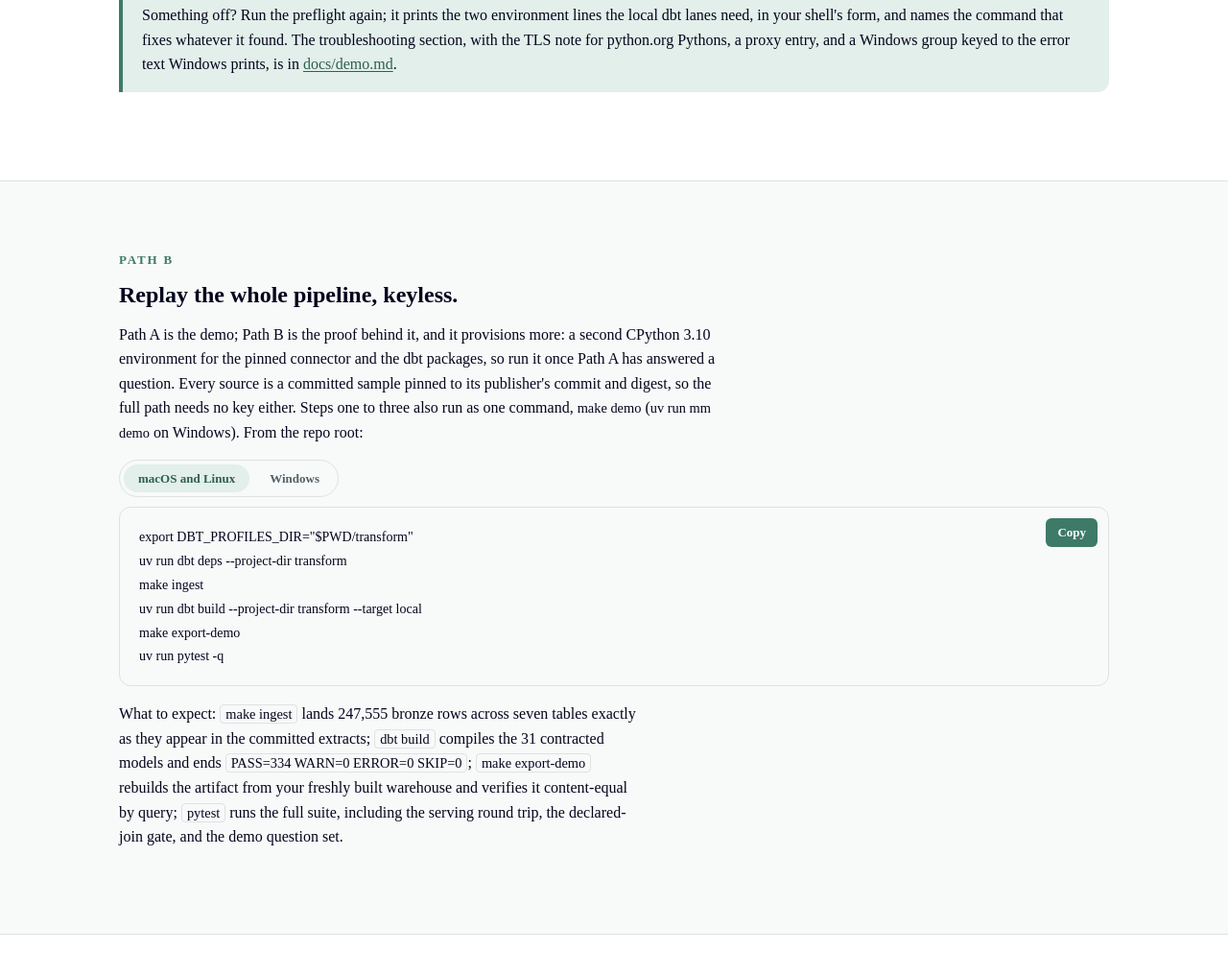
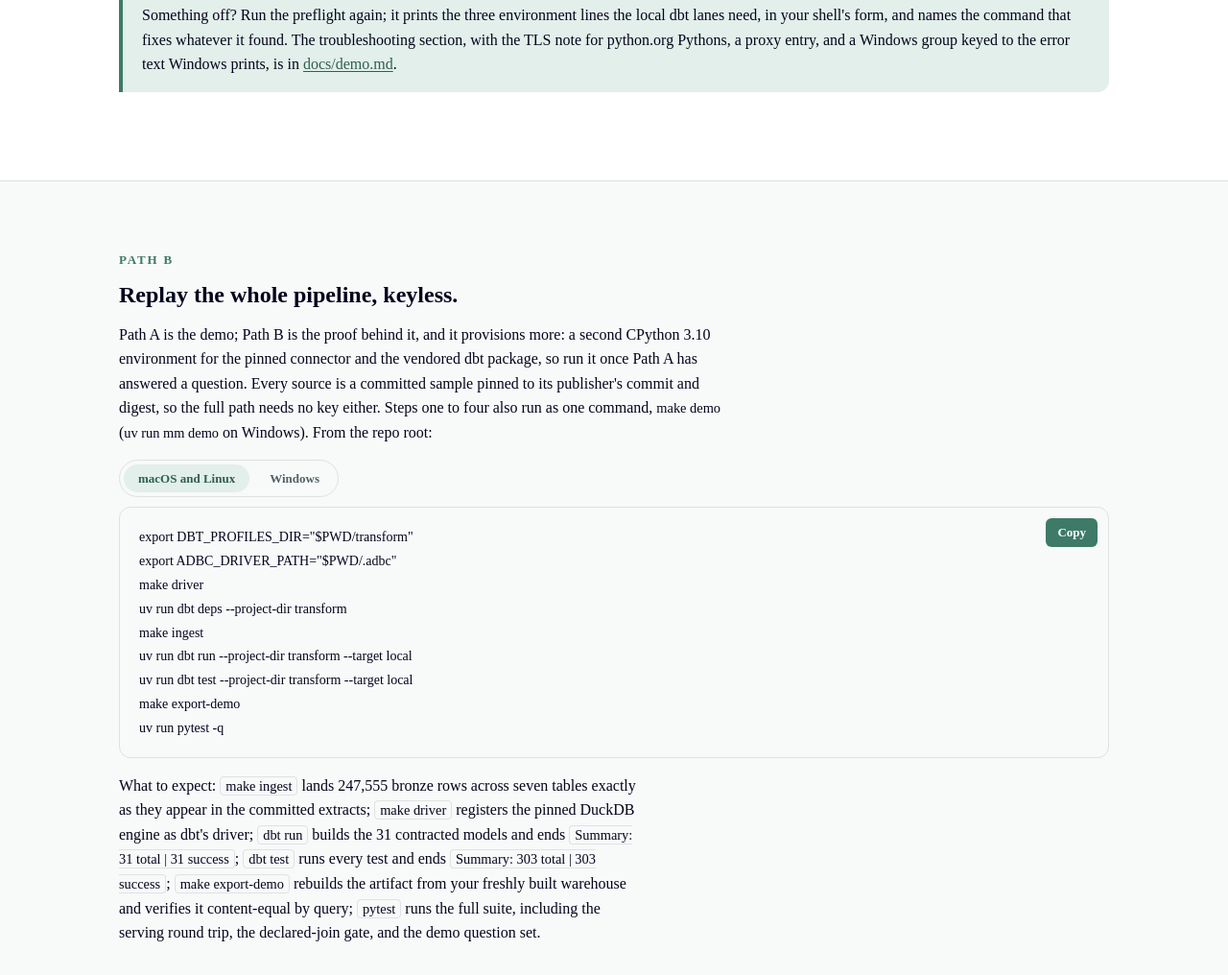
Before and after one commit to metricminellc/website, an Astro site: page /get-started in a window 1280 px wide. Shown: the part 2784-3800 px from the top of the page at 96% size. Built offline with nearby package versions, Linux system fonts and the light colour scheme; Astro itself is replaced by a stand-in of ours.

Commit message:
site: Path B carries the driver lines and runs dbt run, then dbt test
The get-started page quotes docs/demo.md's Path B verbatim; the guide
gained make driver and the ADBC_DRIVER_PATH line on both shells and runs
the models before the tests (D-05 Amendment X, D-20 Amendment Y). The
expectations name the v2 summary lines, the preflight prints three
environment lines, and the package is the vendored one.

Signed-off-by: Justin Goff <github@metricmine.ai>

```diff
--- a/src/pages/get-started.astro
+++ b/src/pages/get-started.astro
@@ -58,17 +58,23 @@ const stepAsk =
 // docs/demo.md, Path B, verbatim, both platforms.
 const pathBUnix = [
   'export DBT_PROFILES_DIR="$PWD/transform"',
+  'export ADBC_DRIVER_PATH="$PWD/.adbc"',
+  'make driver',
   'uv run dbt deps --project-dir transform',
   'make ingest',
-  'uv run dbt build --project-dir transform --target local',
+  'uv run dbt run --project-dir transform --target local',
+  'uv run dbt test --project-dir transform --target local',
   'make export-demo',
   'uv run pytest -q',
 ].join('\n');
 const pathBWindows = [
   '$env:DBT_PROFILES_DIR = "$PWD\\transform"',
+  '$env:ADBC_DRIVER_PATH = "$PWD\\.adbc"',
+  'uv run mm driver',
   'uv run dbt deps --project-dir transform',
   'uv run mm ingest',
-  'uv run dbt build --project-dir transform --target local',
+  'uv run dbt run --project-dir transform --target local',
+  'uv run dbt test --project-dir transform --target local',
   'uv run mm export-demo',
   'uv run pytest -q',
 ].join('\n');
@@ -195,7 +201,7 @@ const pathBWindows = [
       </ol>
       <div class="callout">
         <p>
-          Something off? Run the preflight again; it prints the two
+          Something off? Run the preflight again; it prints the three
           environment lines the local dbt lanes need, in your shell's form,
           and names the command that fixes whatever it found. The
           troubleshooting section, with the TLS note for python.org Pythons,
@@ -214,19 +220,22 @@ const pathBWindows = [
         <p>
           Path A is the demo; Path B is the proof behind it, and it provisions
           more: a second CPython 3.10 environment for the pinned connector and
-          the dbt packages, so run it once Path A has answered a question.
-          Every source is a committed sample pinned to its publisher's commit
-          and digest, so the full path needs no key either. Steps one to three
-          also run as one command, <code>make demo</code> (<code>uv run mm demo</code>{' '}
-          on Windows). From the repo root:
+          the vendored dbt package, so run it once Path A has answered a
+          question. Every source is a committed sample pinned to its
+          publisher's commit and digest, so the full path needs no key either.
+          Steps one to four also run as one command, <code>make demo</code>{' '}
+          (<code>uv run mm demo</code> on Windows). From the repo root:
         </p>
       </div>
       <OsTabs id="gs-path-b" unix={pathBUnix} windows={pathBWindows} />
       <p class="prose">
         What to expect: <code>make ingest</code> lands 247,555 bronze rows
         across seven tables exactly as they appear in the committed extracts;{' '}
-        <code>dbt build</code> compiles the 31 contracted models and ends{' '}
-        <code>PASS=334 WARN=0 ERROR=0 SKIP=0</code>; <code>make export-demo</code>{' '}
+        <code>make driver</code> registers the pinned DuckDB engine as dbt's
+        driver; <code>dbt run</code> builds the 31 contracted models and ends{' '}
+        <code>Summary: 31 total | 31 success</code>; <code>dbt test</code> runs
+        every test and ends <code>Summary: 303 total | 303 success</code>;{' '}
+        <code>make export-demo</code>{' '}
         rebuilds the artifact from your freshly built warehouse and verifies it
         content-equal by query; <code>pytest</code> runs the full suite,
         including the serving round trip, the declared-join gate, and the demo
```
